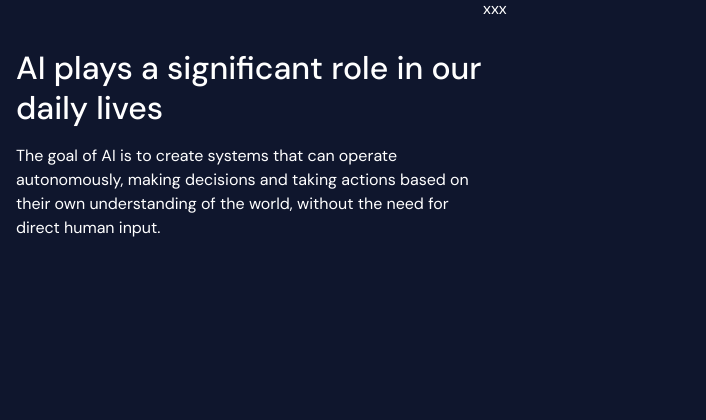
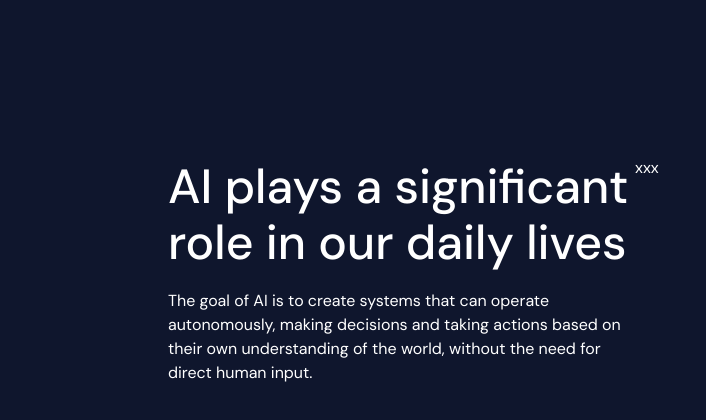
Before and after one commit to qkiczw/sekcja4obszarowAI-invo, a website built with Vite: page index.html in a window 1280 px wide. Shown: the whole page, without its empty margins (0-706 px from the left). Built offline with nearby package versions, Linux system fonts and the light colour scheme.

Commit message:
Add some css to style fonts in the left column.

```diff
--- a/src/pages/home-page/styles/home-page.scss
+++ b/src/pages/home-page/styles/home-page.scss
@@ -38,7 +38,6 @@ body {
         line-height: 40px;
         letter-spacing: -0.2;
         font-weight: 500;
-        margin-top: 48px;
     }
     &__text {
         color: $secondary-background-color;
@@ -50,10 +49,25 @@ body {
 }
 
 @media (min-width: 1024px) {
+    .section {
+        padding: 159px 152px;
+    }
     .section-container {
         flex-direction: row;
     }
     .left-column {
         max-width: 467px;
+        &__title {
+            font-size: 48px;
+            line-height:56px;
+            letter-spacing: -0.2;
+            font-weight: 500;
+        }
+        &__text {
+
+            line-height: 24px;
+            font-weight: regular;
+            margin-top: 18px;
+        }
     }
 }
```
